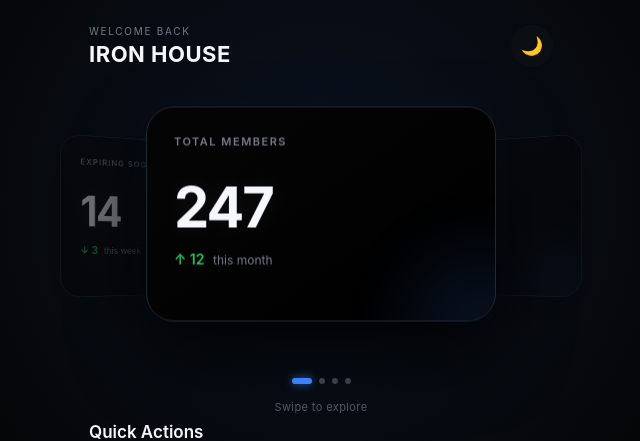
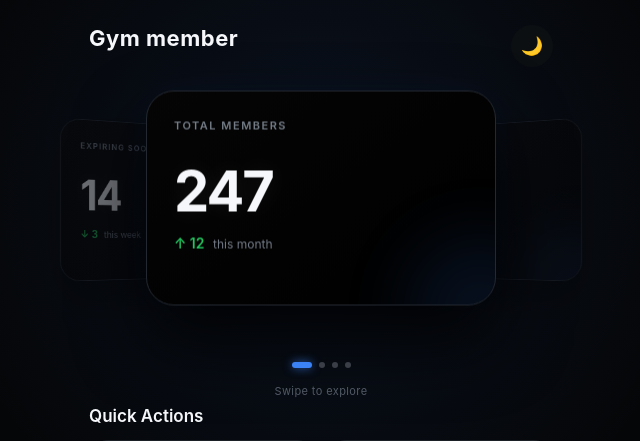
Before and after one commit to LearnEHKing/GYM-Management, a Flask app: page / in a window 1280 px wide. Shown: the top 441 px of the page, without its empty margins (319-959 px from the left). Run offline with Flask 3, Linux system fonts and the light colour scheme; a user stored in the database is signed in.

Commit message:
swituching to laptop

```diff
--- a/main.py
+++ b/main.py
@@ -1,10 +1,10 @@
-from flask import Flask, render_template, redirect, url_for, request
+from flask import Flask, render_template, redirect, url_for, request, flash
 from flask_sqlalchemy import SQLAlchemy
 from flask_login import LoginManager, current_user, login_user , login_required, logout_user
 from werkzeug.security import generate_password_hash,check_password_hash
 from models import GymOwner,db, Member, Payment
 import config
-from datetime import datetime
+from datetime import datetime, date
 
 app = Flask(__name__)
 app.secret_key = "ppp"
--- a/templates/home.html
+++ b/templates/home.html
@@ -873,12 +873,9 @@ var(--card3)
 
     <header class="header">
 
-        <p class="small-text">
-            WELCOME BACK
-        </p>
-
         <h1>
-            IRON HOUSE
+          Gym member
+
         </h1>
       <button id="themeBtn" onclick="toggleTheme()">
     🌙
```
Also changed, not shown: templates/add_member.html (+11 -3 lines), instance/gym.db.
